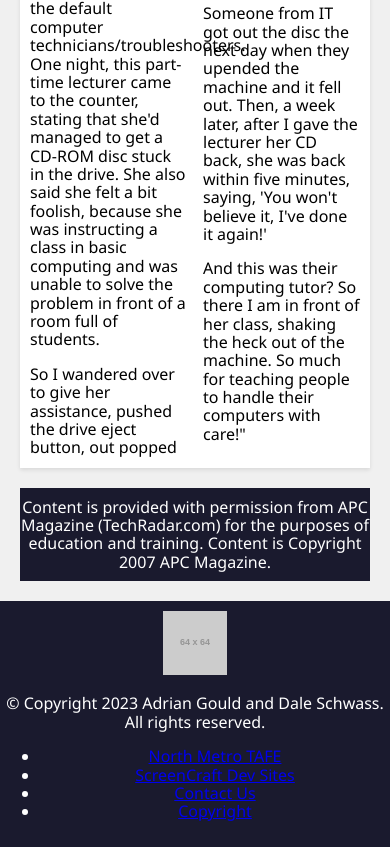
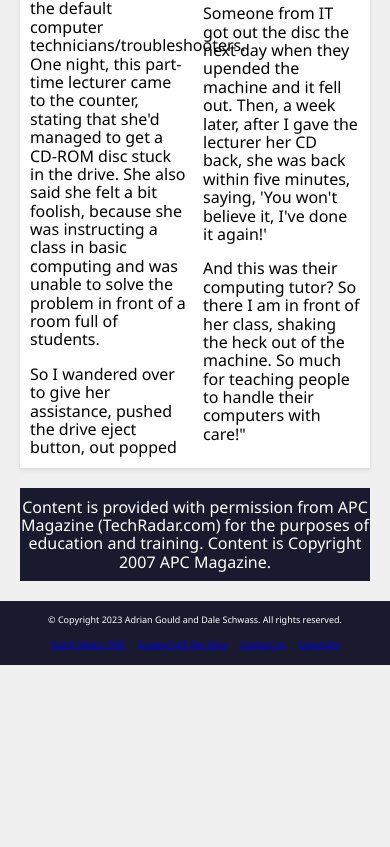
Before and after one commit to Daschwas/WebTechProj, a plain HTML site: page phase-2/index.html in a window 390 px wide. Shown: the part 1737-2584 px from the top of the page. After the commit the page ends 2402 px from the top, so only its background shows below. Drawn offline with Linux system fonts and the light colour scheme; placeholder pictures from the web are drawn by us.

Commit message:
feat: site mobile footer
have improved visibility of footer in mobile including changing how the list displays

```diff
--- a/phase-2/index.html
+++ b/phase-2/index.html
@@ -36,7 +36,6 @@
       header nav li {
         margin: 0 10px;
       }
-
 
 
       h2 {
@@ -94,8 +93,20 @@
         margin-bottom: 15px;
       }
 
+      .footer-links {
+        list-style: none;
+        padding: 0;
+        text-align: center;
+      }
+
+      .footer-links li {
+        display: inline;
+        margin: 0 10px;
+      }
+
+      /*Mobile Style*/
       @media (max-width: 768px) {
-        .navigation-header {
+        .navigation-header, .logo {
           display: none;
         }
         .page-header
@@ -103,6 +114,18 @@
         max-width: 768px;
           margin: 0 auto;
           padding: 5px 0;
+        }
+
+        .page-footer
+        {font-size: 9px;
+          max-width: 768px;
+          margin: 0 auto;
+          padding: 5px 0;
+        }
+
+        .footer-links li {
+          display: inline;
+          margin: 0 5px;
         }
       }
 
@@ -197,13 +220,13 @@
 
 
   </main>
-  <footer>
+  <footer class="page-footer">
     <div>
-      <img src="https://placehold.co/64?text=logo" alt="Logo">
+      <img class = "logo" src="https://placehold.co/64?text=logo" alt="Logo">
       <p>© Copyright 2023 Adrian Gould and Dale Schwass. All rights reserved.</p>
     </div>
     <div>
-      <ul>
+      <ul class = "footer-links">
         <li><a href="#">North Metro TAFE</a></li>
         <li><a href="#">ScreenCraft Dev Sites</a></li>
         <li><a href="#">Contact Us</a></li>
```
